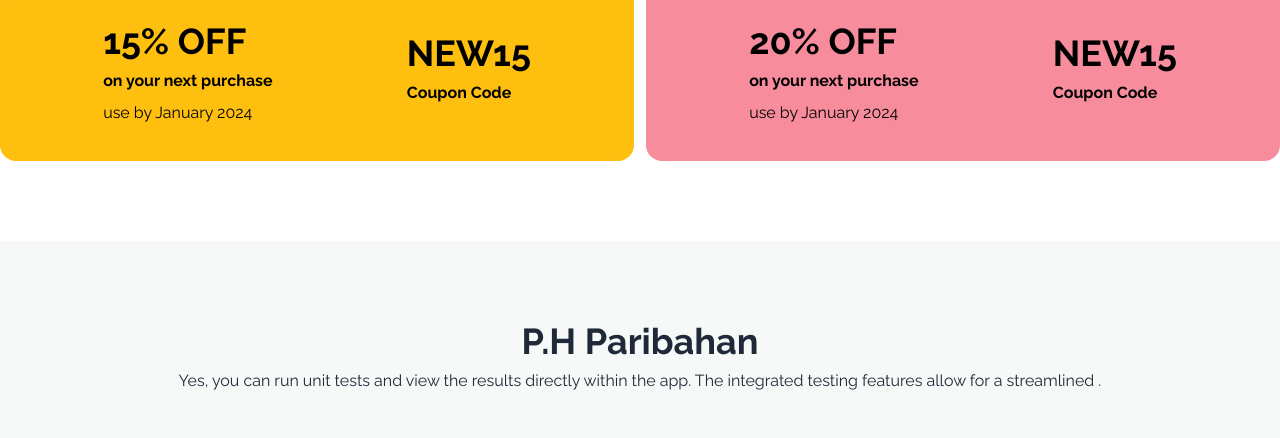
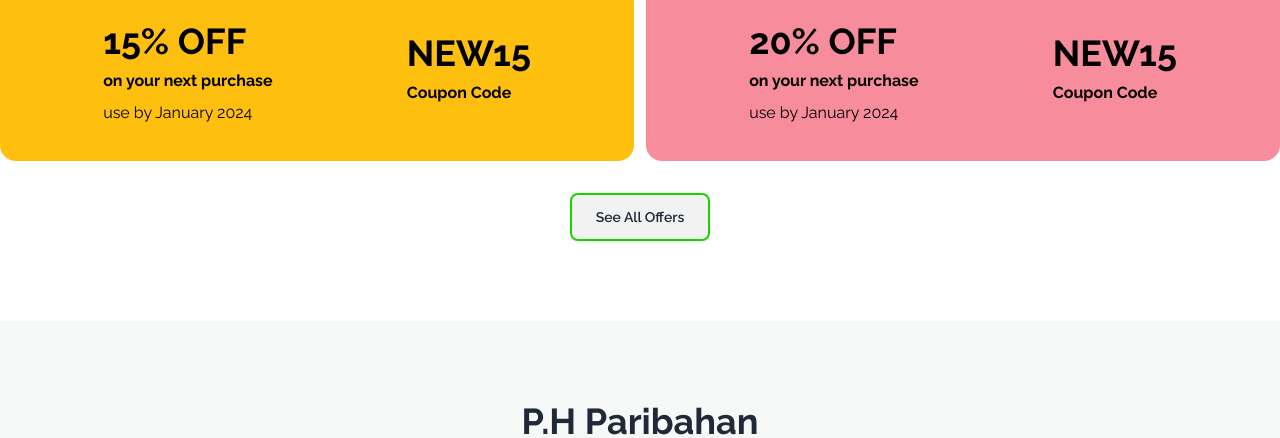
Before and after one commit to developerswadheen/assignment-05, a plain HTML site: page index.html in a window 1280 px wide. Shown: the part 725-1163 px from the top of the page. Drawn offline with nearby package versions, Linux system fonts and the light colour scheme.

Commit message:
see more button

```diff
--- a/index.html
+++ b/index.html
@@ -106,6 +106,10 @@
                             <p class="text-black font-bold py-2">Coupon Code</p>
                         </div>
                     </div>
+                </div>
+
+                <div class="flex justify-center pt-8">
+                    <button class="btn px-6 border-2 border-[#1DD100]">See All Offers</button>
                 </div>
             </div>
         </section>
```
